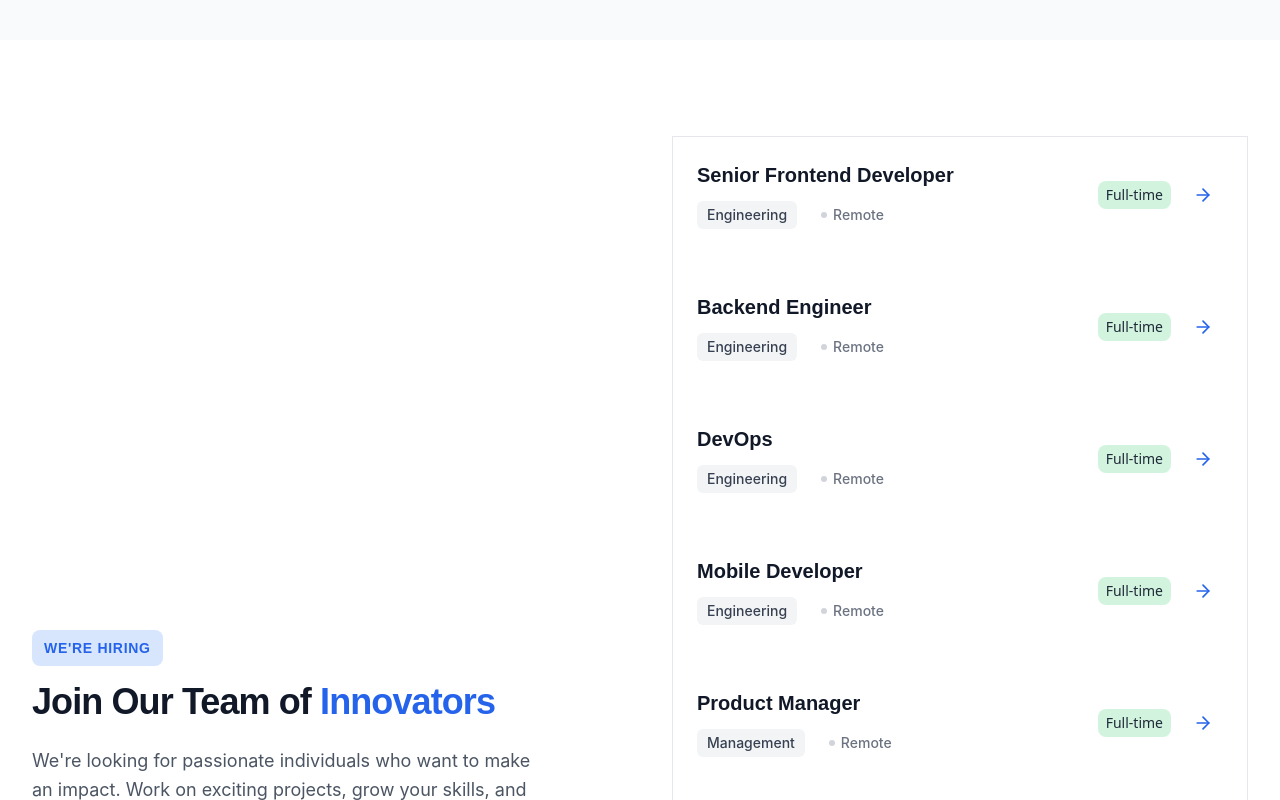
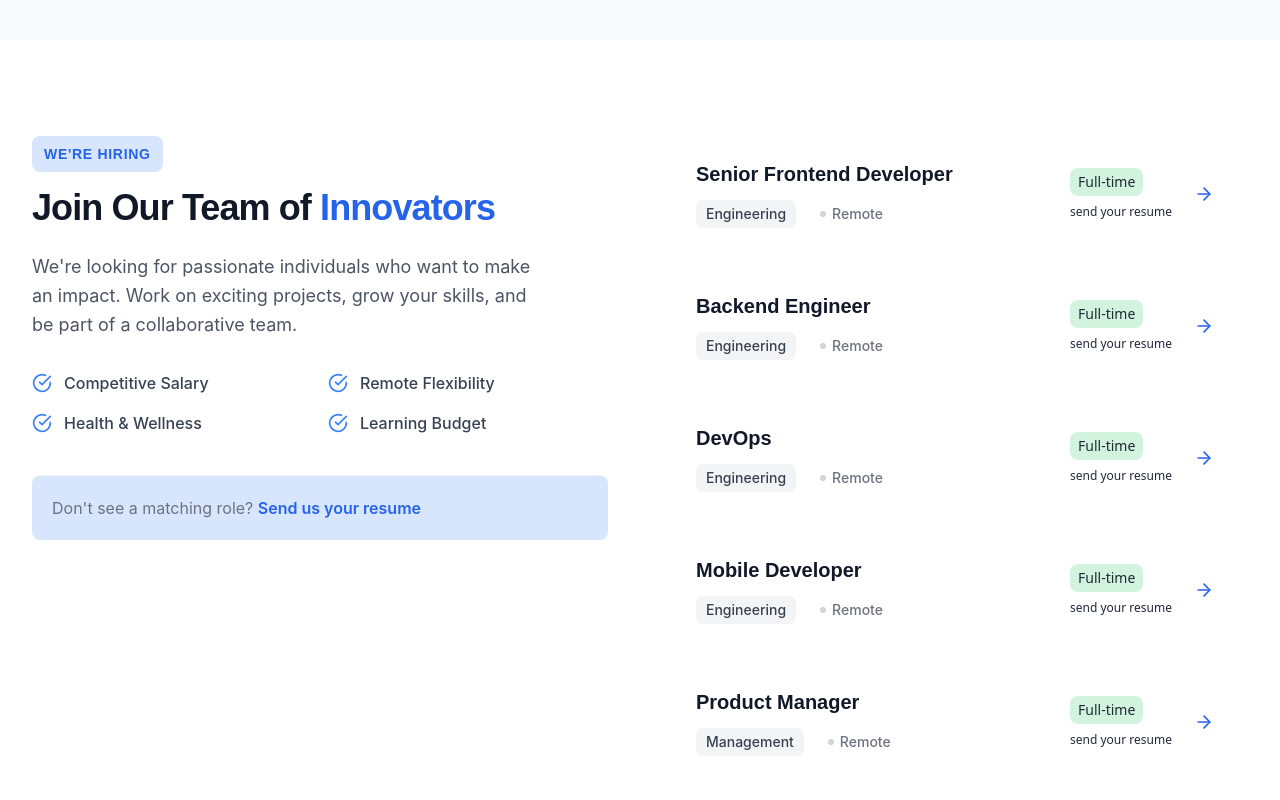
Before and after one commit to nenshallom/cwt, a Next.js app: page / in a window 1280 px wide. Shown: the part 4540-5340 px from the top of the page. Built offline with nearby package versions, Linux system fonts and the light colour scheme.

Commit message:
first commit

```diff
--- a/src/components/home/CareersSection.tsx
+++ b/src/components/home/CareersSection.tsx
@@ -83,7 +83,7 @@ export default function CareersSection() {
         <div className="grid grid-cols-1 gap-12 lg:grid-cols-2 lg:gap-16">
 
           {/* LEFT COLUMN: The Pitch & Perks */}
-          <div className="flex flex-col justify-center">
+          <div className=" ">
             <h2 className="font-syne text-sm font-bold uppercase w-fit tracking-wider text-blue-600 py-2 px-3 bg-blue-500/20 rounded-lg mb-4">
               We're Hiring
             </h2>
@@ -115,7 +115,7 @@ export default function CareersSection() {
           </div>
 
           {/* RIGHT COLUMN: Job Postings */}
-          <div className="flex flex-col gap-4 border">
+          <div className="flex flex-col gap-4">
             {jobs.map((job, index) => (
               <Link
                 key={index}
@@ -142,7 +142,11 @@ export default function CareersSection() {
 
                 {/* Arrow Icon that slides right on hover */}
                 <div className="flex gap-3 items-center">
-                  <span className="py-1 px-2 bg-green-500/20 rounded-lg text-sm">{job.type}</span>
+                  <div className="flex flex-col items-start gap-2">
+                    <span className="py-1 px-2 bg-green-500/20 group-hover:bg-green-500/80 group-hover:text-white rounded-lg text-sm">{job.type}</span>
+                    <p className="text-xs">send your resume</p>
+                  </div>
+
                   <div className="hidden sm:flex h-10 w-10 shrink-0 items-center justify-center rounded-full text-blue-600 transition-transform duration-300 group-hover:translate-x-1 group-hover:bg-blue-600 group-hover:text-white">
 
                     <FiArrowRight className="h-5 w-5" />
```
